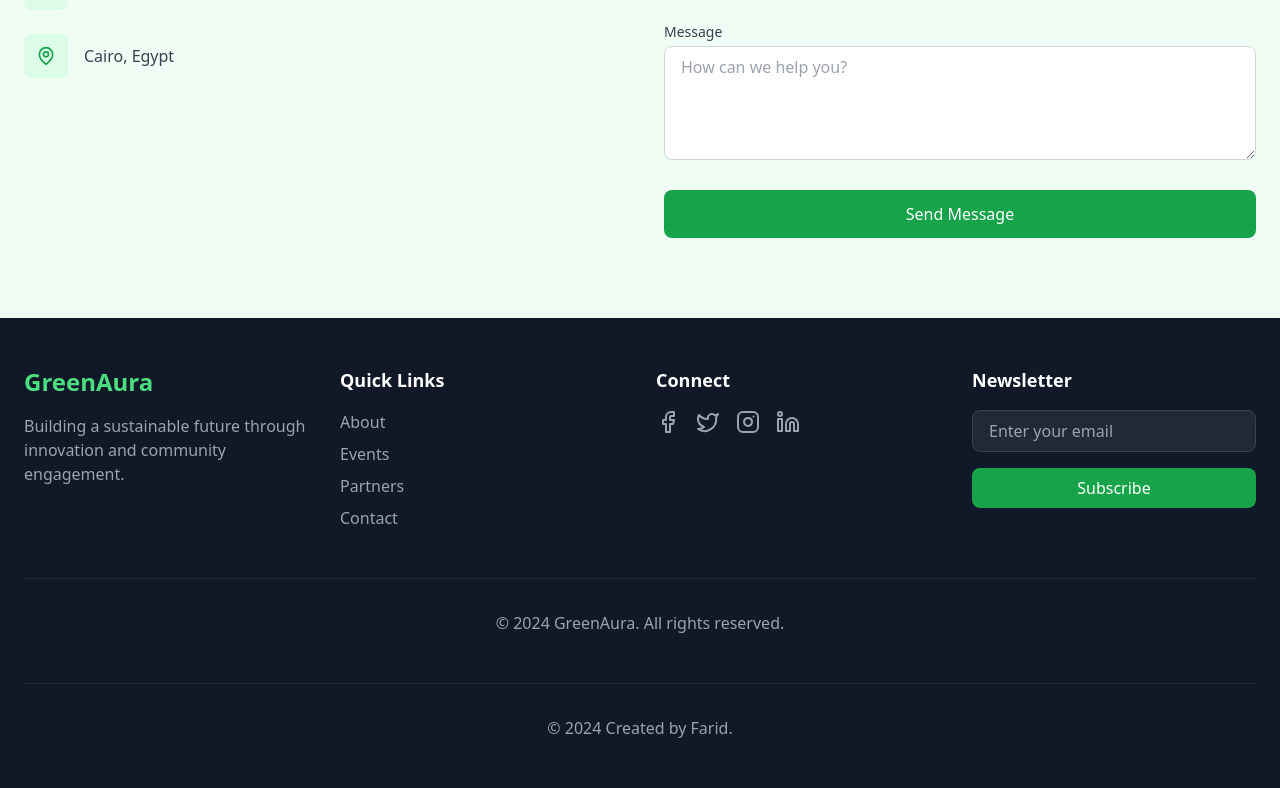
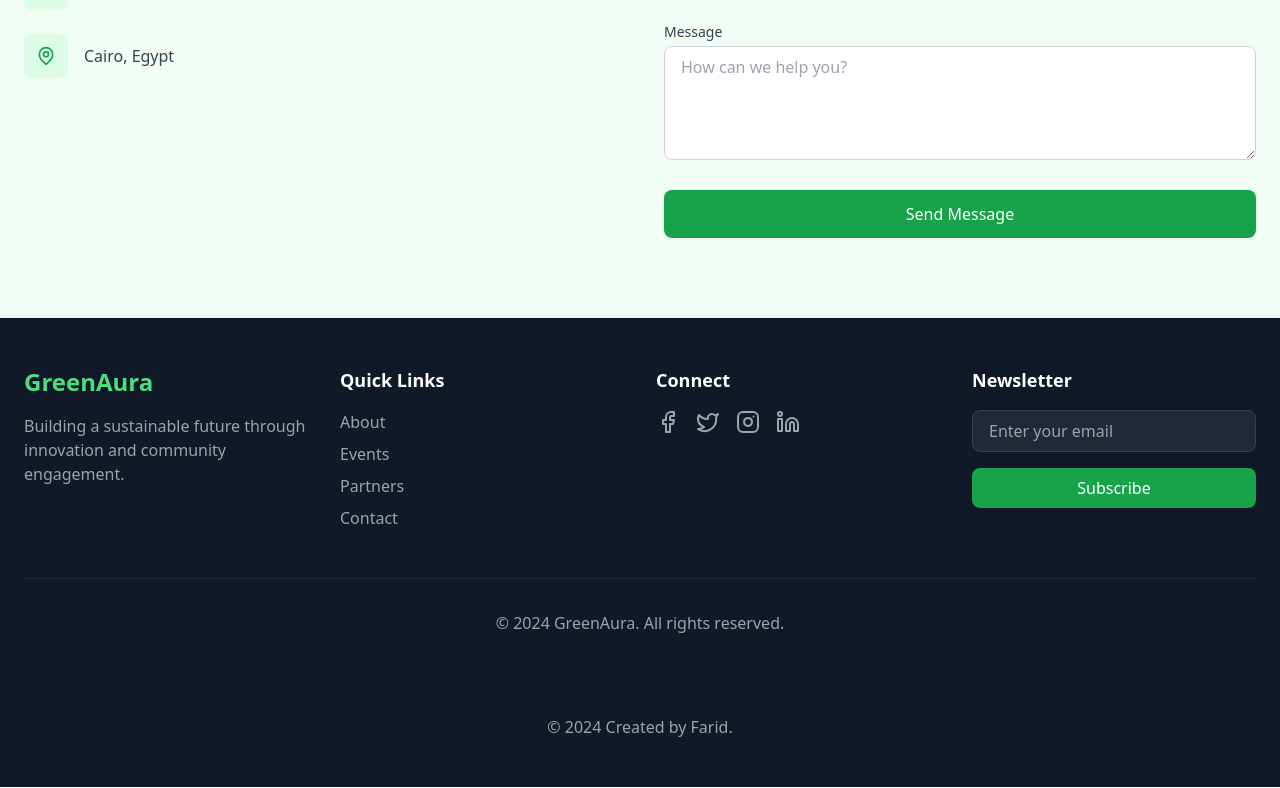
Before and after one commit to FARIDELSAYED7/GreenAur24, a React (Vite) app: page / in a window 1280 px wide. Shown: the part 7622-8410 px from the top of the page. Built offline with nearby package versions, Linux system fonts and the light colour scheme.

Commit message:
test images

```diff
--- a/src/components/Footer.tsx
+++ b/src/components/Footer.tsx
@@ -74,7 +74,7 @@ const Footer = () => {
         <div className="border-t border-gray-800 mt-12 pt-8 text-center text-gray-400">
           <p>&copy; {new Date().getFullYear()} GreenAura. All rights reserved.</p>
         </div>
-        <div className="border-t border-gray-800 mt-12 pt-8 text-center text-gray-400">
+        <div className="mt-12 pt-8 text-center text-gray-400">
           <p>&copy; {new Date().getFullYear()} Created by Farid.</p>
         </div>
       </div>
--- a/src/data/partners.ts
+++ b/src/data/partners.ts
@@ -1,15 +1,15 @@
 import type { Partner } from '../types/partner';
 export const partners: Partner[] = [
   {
-    logo: "src/data/images/partners/Rise.jpg",
+    logo: "/src/data/images/partners/Rise.jpg",
     name: "Rise",
   },
   {
-    logo: "src/data/images/partners/ICHY.jpg",
+    logo: "/src/data/images/partners/ICHY.jpg",
     name: "ICHY",
   },
   {
-    logo: "src/data/images/partners/Matrix.jpg",
+    logo: "/src/data/images/partners/Matrix.jpg",
     name: "Matrix",
   },
   {
```
